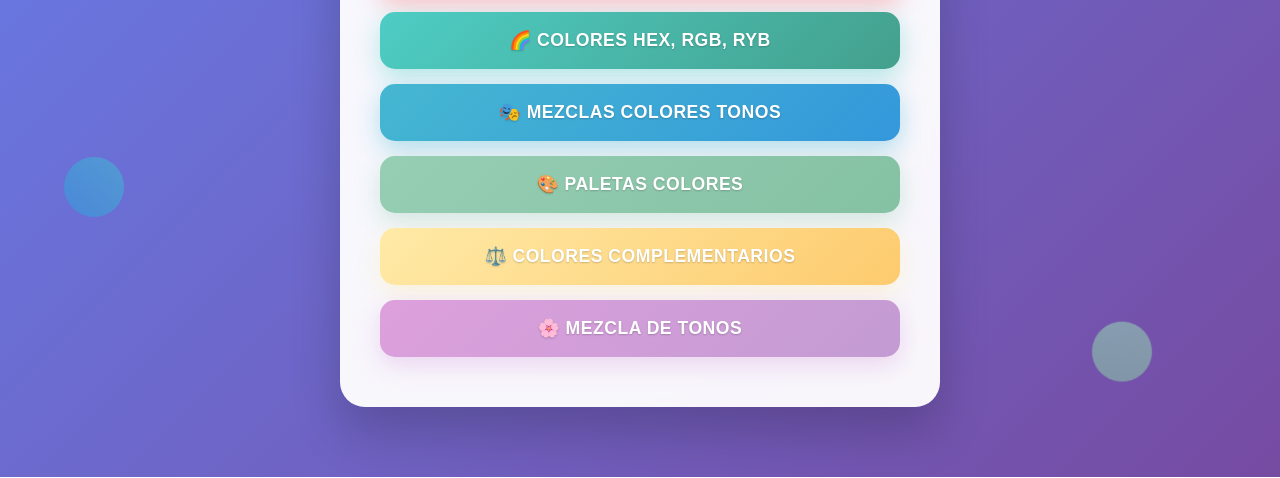
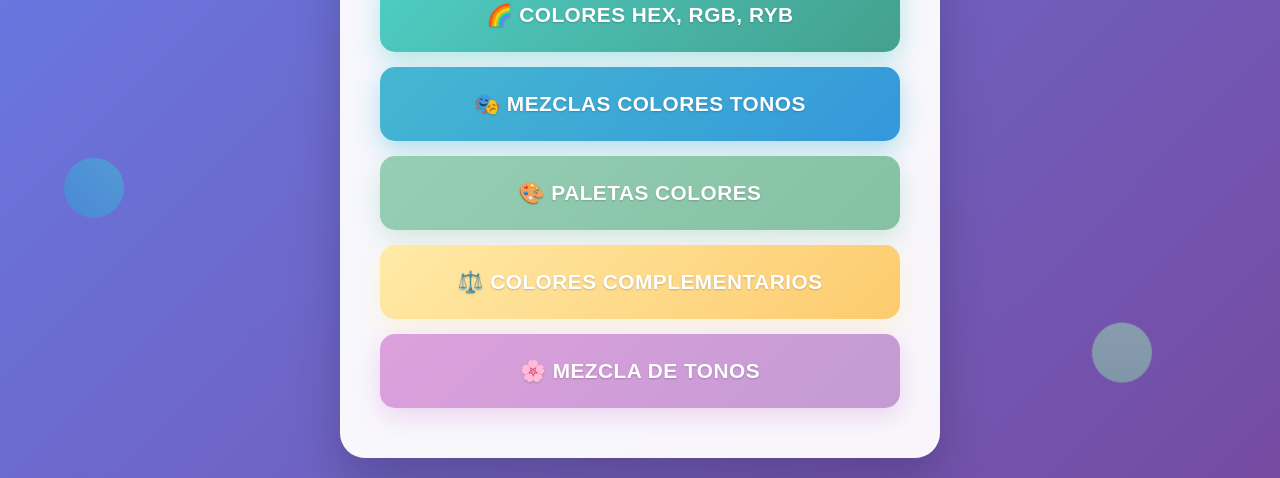
Before and after one commit to chusdomo/Explorador-de-Colores-Menu, a plain HTML site: page index.html in a window 1280 px wide. Shown: the part 323-801 px from the top of the page. Drawn offline with Linux system fonts and the light colour scheme.

Commit message:
Update index.html

```diff
--- a/index.html
+++ b/index.html
@@ -103,8 +103,8 @@
     }
 
     .button-container button {
-      padding: 18px 30px;
-      font-size: 1.1rem;
+      padding: 25px 30px;
+      font-size: 1.3rem;
       font-weight: 600;
       border: none;
       border-radius: 15px;
```
